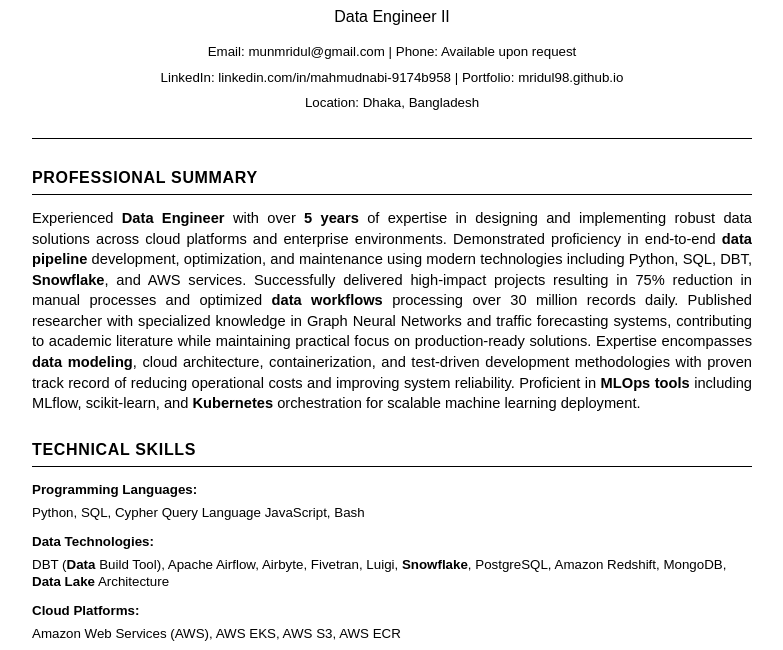
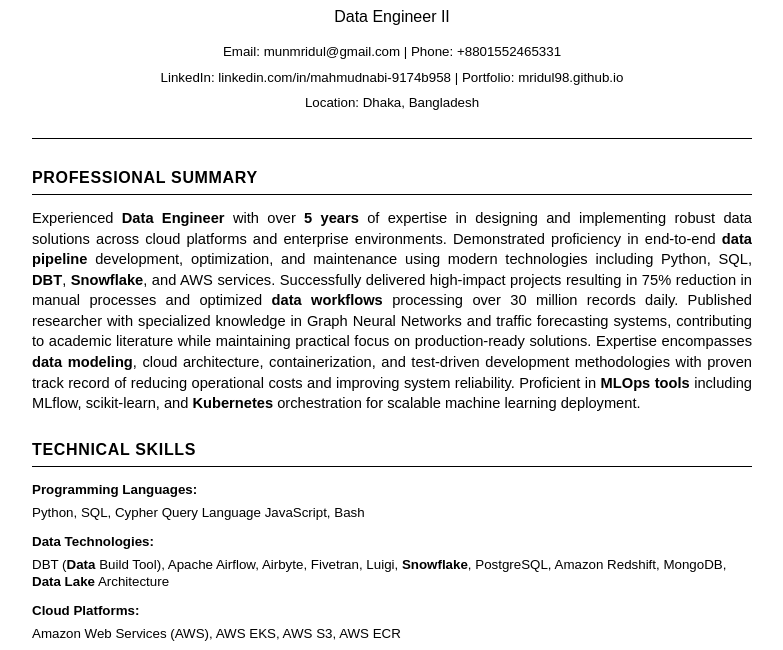
Before and after one commit to Mridul98/Mridul98.github.io, a plain HTML site: page index.html in a window 1280 px wide. Shown: the part 107-757 px from the top of the page, without its empty margins (248-1031 px from the left). Drawn offline with Linux system fonts and the light colour scheme.

Commit message:
Update index.html

```diff
--- a/index.html
+++ b/index.html
@@ -264,7 +264,7 @@
             <h1 class="name">Mahmud Nabi</h1>
             <div class="title">Data Engineer II</div>
             <div class="contact-info">
-                <div class="contact-line">Email: munmridul@gmail.com | Phone: Available upon request</div>
+                <div class="contact-line">Email: munmridul@gmail.com | Phone: +8801552465331 </div>
                 <div class="contact-line">LinkedIn: linkedin.com/in/mahmudnabi-9174b958 | Portfolio: mridul98.github.io</div>
                 <div class="contact-line">Location: Dhaka, Bangladesh</div>
             </div>
@@ -281,7 +281,7 @@
         <div class="section">
             <h2 class="section-title">Professional Summary</h2>
             <div class="summary">
-                Experienced <strong>Data Engineer</strong> with over <strong>5 years</strong> of expertise in designing and implementing robust data solutions across cloud platforms and enterprise environments. Demonstrated proficiency in end-to-end <strong>data pipeline</strong> development, optimization, and maintenance using modern technologies including Python, SQL, DBT, <strong>Snowflake</strong>, and AWS services. Successfully delivered high-impact projects resulting in 75% reduction in manual processes and optimized <strong>data workflows</strong> processing over 30 million records daily. Published researcher with specialized knowledge in Graph Neural Networks and traffic forecasting systems, contributing to academic literature while maintaining practical focus on production-ready solutions. Expertise encompasses <strong>data modeling</strong>, cloud architecture, containerization, and test-driven development methodologies with proven track record of reducing operational costs and improving system reliability. Proficient in <strong>MLOps tools</strong> including MLflow, scikit-learn, and <strong>Kubernetes</strong> orchestration for scalable machine learning deployment.
+                Experienced <strong>Data Engineer</strong> with over <strong>5 years</strong> of expertise in designing and implementing robust data solutions across cloud platforms and enterprise environments. Demonstrated proficiency in end-to-end <strong>data pipeline</strong> development, optimization, and maintenance using modern technologies including Python, SQL, <strong>DBT</strong>, <strong>Snowflake</strong>, and AWS services. Successfully delivered high-impact projects resulting in 75% reduction in manual processes and optimized <strong>data workflows</strong> processing over 30 million records daily. Published researcher with specialized knowledge in Graph Neural Networks and traffic forecasting systems, contributing to academic literature while maintaining practical focus on production-ready solutions. Expertise encompasses <strong>data modeling</strong>, cloud architecture, containerization, and test-driven development methodologies with proven track record of reducing operational costs and improving system reliability. Proficient in <strong>MLOps tools</strong> including MLflow, scikit-learn, and <strong>Kubernetes</strong> orchestration for scalable machine learning deployment.
             </div>
         </div>
 
```
